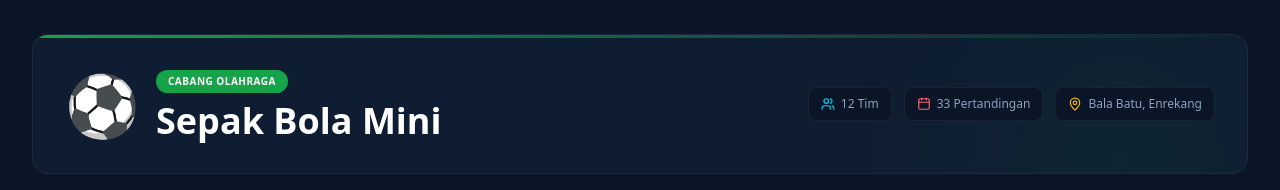
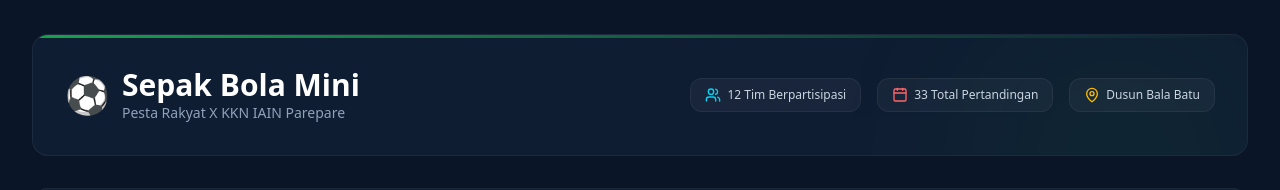
Before and after one commit to Ashif1306/Pestarakyat, a Next.js app: page /olahraga/sepak-bola-mini in a window 1280 px wide. Shown: the part 138-328 px from the top of the page. Built offline with nearby package versions, Linux system fonts and the light colour scheme; no server answers; the database is empty.

Commit message:
Implement full SEO suite including OpenGraph, Twitter Cards, dynamic sitemap.xml, robots.txt, and JSON-LD SportsEvent Schema

```diff
--- a/src/app/layout.tsx
+++ b/src/app/layout.tsx
@@ -8,8 +8,71 @@ const inter = Inter({ subsets: ['latin'], variable: '--font-inter' });
 const outfit = Outfit({ subsets: ['latin'], variable: '--font-outfit' });
 
 export const metadata: Metadata = {
-  title: 'Pesta Rakyat X KKN IAIN — Turnamen Olahraga Antar Dusun',
-  description: 'Website resmi turnamen olahraga Pesta Rakyat X KKN IAIN Parepare. Jadwal, klasemen, bagan knockout, dan hasil pertandingan Volly Putra, Volly Putri, & Sepak Bola Mini di Dusun Bala Batu, Kab. Enrekang.',
+  metadataBase: new URL('https://pestarakyat.vercel.app'),
+  title: {
+    default: 'Pesta Rakyat X KKN IAIN Parepare — Turnamen Olahraga Bala Batu',
+    template: '%s | Pesta Rakyat X KKN IAIN Parepare',
+  },
+  description:
+    'Website resmi turnamen olahraga Pesta Rakyat X KKN IAIN Parepare 2026 di Dusun Bala Batu, Desa Buntu Barana, Kec. Curio, Kab. Enrekang. Jadwal, hasil live, klasemen grup, dan bagan sistem gugur Volly Putra, Volly Putri, & Sepak Bola Mini.',
+  keywords: [
+    'Pesta Rakyat',
+    'KKN IAIN Parepare',
+    'Pesta Rakyat Bala Batu',
+    'Turnamen Olahraga Bala Batu',
+    'Buntu Barana',
+    'Curio Enrekang',
+    'Volly Putra Bala Batu',
+    'Volly Putri Bala Batu',
+    'Sepak Bola Mini Enrekang',
+    'Jadwal Pertandingan Volly',
+    'Klasemen Pesta Rakyat',
+    'Bagan Sistem Gugur',
+    'Turnamen KKN IAIN',
+  ],
+  authors: [{ name: 'KKN IAIN Parepare Posko Bala Batu', url: 'https://pestarakyat.vercel.app' }],
+  creator: 'KKN IAIN Parepare',
+  publisher: 'Posko KKN IAIN Parepare Dusun Bala Batu',
+  robots: {
+    index: true,
+    follow: true,
+    googleBot: {
+      index: true,
+      follow: true,
+      'max-video-preview': -1,
+      'max-image-preview': 'large',
+      'max-snippet': -1,
+    },
+  },
+  openGraph: {
+    type: 'website',
+    locale: 'id_ID',
+    url: 'https://pestarakyat.vercel.app',
+    title: 'Pesta Rakyat X KKN IAIN Parepare — Turnamen Olahraga Bala Batu 2026',
+    description:
+      'Website resmi turnamen olahraga Pesta Rakyat X KKN IAIN Parepare di Dusun Bala Batu, Kab. Enrekang. Cek jadwal live, klasemen grup, dan bagan perempat final secara real-time!',
+    siteName: 'Pesta Rakyat X KKN IAIN Parepare',
+    images: [
+      {
+        url: 'https://pestarakyat.vercel.app/og-image.png',
+        width: 1200,
+        height: 630,
+        alt: 'Pesta Rakyat X KKN IAIN Parepare 2026',
+      },
+    ],
+  },
+  twitter: {
+    card: 'summary_large_image',
+    title: 'Pesta Rakyat X KKN IAIN Parepare — Turnamen Olahraga Bala Batu',
+    description:
+      'Website resmi turnamen olahraga Pesta Rakyat X KKN IAIN Parepare di Dusun Bala Batu, Kab. Enrekang. Jadwal, hasil, & klasemen live!',
+    site: '@balabatu_official',
+    creator: '@balabatu_official',
+    images: ['https://pestarakyat.vercel.app/og-image.png'],
+  },
+  alternates: {
+    canonical: 'https://pestarakyat.vercel.app',
+  },
 };
 
 export default function RootLayout({
@@ -17,8 +80,42 @@ export default function RootLayout({
 }: {
   children: React.ReactNode;
 }) {
+  const jsonLd = {
+    '@context': 'https://schema.org',
+    '@type': 'SportsEvent',
+    name: 'Pesta Rakyat X KKN IAIN Parepare Turnamen Olahraga 2026',
+    description:
+      'Turnamen Olahraga Volly Putra, Volly Putri, dan Sepak Bola Mini Antar Dusun Pesta Rakyat X KKN IAIN Parepare 2026 di Dusun Bala Batu, Desa Buntu Barana, Kec. Curio, Kab. Enrekang.',
+    startDate: '2026-08-10',
+    endDate: '2026-08-25',
+    eventAttendanceMode: 'https://schema.org/OfflineEventAttendanceMode',
+    eventStatus: 'https://schema.org/EventScheduled',
+    location: {
+      '@type': 'Place',
+      name: 'Lapangan Utama & Lapangan Mini Bala Batu',
+      address: {
+        '@type': 'PostalAddress',
+        streetAddress: 'Dusun Bala Batu, Desa Buntu Barana',
+        addressLocality: 'Kecamatan Curio',
+        addressRegion: 'Kabupaten Enrekang, Sulawesi Selatan',
+        addressCountry: 'ID',
+      },
+    },
+    organizer: {
+      '@type': 'Organization',
+      name: 'KKN IAIN Parepare Posko Dusun Bala Batu',
+      url: 'https://pestarakyat.vercel.app',
+    },
+  };
+
   return (
     <html lang="id" className={`${inter.variable} ${outfit.variable}`}>
+      <head>
+        <script
+          type="application/ld+json"
+          dangerouslySetInnerHTML={{ __html: JSON.stringify(jsonLd) }}
+        />
+      </head>
       <body className="font-sans bg-[#0a1628] text-slate-100 min-h-screen flex flex-col antialiased">
         <Navbar />
         <main className="flex-1 pt-20">{children}</main>
--- a/src/app/olahraga/[sportId]/page.tsx
+++ b/src/app/olahraga/[sportId]/page.tsx
@@ -1,5 +1,6 @@
 import { notFound } from 'next/navigation';
 import Link from 'next/link';
+import type { Metadata } from 'next';
 import { ArrowLeft, MapPin, Calendar, Users } from 'lucide-react';
 import SportDetailTabs from '@/components/SportDetailTabs';
 import {
@@ -17,6 +18,28 @@ export const revalidate = 0;
 
 interface PageProps {
   params: Promise<{ sportId: string }>;
+}
+
+export async function generateMetadata({ params }: PageProps): Promise<Metadata> {
+  const { sportId } = await params;
+  const event = getEvent();
+  const sport = event.sports.find((s) => s.id === sportId);
+
+  if (!sport) {
+    return {
+      title: 'Cabang Olahraga Tidak Ditemukan',
+    };
+  }
+
+  return {
+    title: `Turnamen ${sport.name} — Pesta Rakyat X KKN IAIN`,
+    description: `Jadwal pertandingan, klasemen grup, bagan sistem gugur, dan hasil skor live cabang ${sport.name} Pesta Rakyat X KKN IAIN Parepare di Dusun Bala Batu, Kab. Enrekang.`,
+    openGraph: {
+      title: `Turnamen ${sport.name} — Pesta Rakyat X KKN IAIN Parepare`,
+      description: `Lihat jadwal live, klasemen grup, dan bagan knockout cabang ${sport.name} di Dusun Bala Batu, Enrekang.`,
+      url: `https://pestarakyat.vercel.app/olahraga/${sportId}`,
+    },
+  };
 }
 
 export default async function SportDetailPage({ params }: PageProps) {
@@ -60,40 +83,35 @@ export default async function SportDetailPage({ params }: PageProps) {
           style={{ backgroundColor: sport.color }}
         />
 
-        <div className="relative z-10 flex flex-col sm:flex-row items-start sm:items-center gap-6">
-          <div className="flex items-center gap-4">
-            <span className="text-6xl">{sport.icon}</span>
-            <div>
-              <div
-                className="inline-block px-3 py-1 rounded-full text-[10px] font-bold uppercase tracking-wider text-white mb-2"
-                style={{ backgroundColor: sport.color }}
-              >
-                Cabang Olahraga
+        <div className="relative z-10 flex flex-col md:flex-row items-start md:items-center justify-between gap-6">
+          <div className="space-y-3">
+            <div className="flex items-center gap-3">
+              <span className="text-4xl">{sport.icon}</span>
+              <div>
+                <h1 className="text-3xl font-extrabold text-white">{sport.name}</h1>
+                <p className="text-sm text-slate-400">Pesta Rakyat X KKN IAIN Parepare</p>
               </div>
-              <h1 className="text-3xl sm:text-4xl font-extrabold text-white">
-                {sport.name}
-              </h1>
             </div>
           </div>
 
-          <div className="sm:ml-auto flex flex-wrap items-center gap-3 text-xs text-slate-400 font-medium">
-            <span className="flex items-center gap-1.5 bg-[#0a1628] px-3 py-2 rounded-lg border border-white/[0.06]">
-              <Users className="w-3.5 h-3.5 text-cyan-400" />
-              {teams.length} Tim
-            </span>
-            <span className="flex items-center gap-1.5 bg-[#0a1628] px-3 py-2 rounded-lg border border-white/[0.06]">
-              <Calendar className="w-3.5 h-3.5 text-red-400" />
-              {allMatches.length} Pertandingan
-            </span>
-            <span className="flex items-center gap-1.5 bg-[#0a1628] px-3 py-2 rounded-lg border border-white/[0.06]">
-              <MapPin className="w-3.5 h-3.5 text-amber-400" />
-              Bala Batu, Enrekang
-            </span>
+          <div className="flex flex-wrap items-center gap-4 text-xs text-slate-300">
+            <div className="flex items-center gap-1.5 bg-white/[0.04] px-3.5 py-2 rounded-xl border border-white/[0.06]">
+              <Users className="w-4 h-4 text-cyan-400" />
+              <span>{teams.length} Tim Berpartisipasi</span>
+            </div>
+            <div className="flex items-center gap-1.5 bg-white/[0.04] px-3.5 py-2 rounded-xl border border-white/[0.06]">
+              <Calendar className="w-4 h-4 text-red-400" />
+              <span>{allMatches.length} Total Pertandingan</span>
+            </div>
+            <div className="flex items-center gap-1.5 bg-white/[0.04] px-3.5 py-2 rounded-xl border border-white/[0.06]">
+              <MapPin className="w-4 h-4 text-amber-400" />
+              <span>Dusun Bala Batu</span>
+            </div>
           </div>
         </div>
       </div>
 
-      {/* Tabs */}
+      {/* Tabs & Content */}
       <SportDetailTabs
         sportId={sportId}
         sportName={sport.name}
@@ -107,11 +125,3 @@ export default async function SportDetailPage({ params }: PageProps) {
     </div>
   );
 }
-
-export function generateStaticParams() {
-  return [
-    { sportId: 'volly-putra' },
-    { sportId: 'volly-putri' },
-    { sportId: 'sepak-bola-mini' },
-  ];
-}
--- a/src/app/tentang/page.tsx
+++ b/src/app/tentang/page.tsx
@@ -1,5 +1,18 @@
+import type { Metadata } from 'next';
 import { Trophy, Users, HeartHandshake, Flame, MapPin, Calendar } from 'lucide-react';
 import { getEvent } from '@/lib/data';
+
+export const metadata: Metadata = {
+  title: 'Tentang Pesta Rakyat X KKN IAIN Parepare',
+  description:
+    'Informasi lengkap turnamen Pesta Rakyat X KKN IAIN Parepare 2026 di Dusun Bala Batu, Desa Buntu Barana, Kec. Curio, Kab. Enrekang. Penyelenggara Posko KKN IAIN Parepare.',
+  openGraph: {
+    title: 'Tentang Pesta Rakyat X KKN IAIN Parepare',
+    description:
+      'Informasi lengkap turnamen Pesta Rakyat X KKN IAIN Parepare di Dusun Bala Batu, Kab. Enrekang.',
+    url: 'https://pestarakyat.vercel.app/tentang',
+  },
+};
 
 export default function TentangPage() {
   const event = getEvent();
@@ -9,7 +22,7 @@ export default function TentangPage() {
       {/* Hero Header */}
       <div className="text-center space-y-4">
         <div className="inline-flex items-center gap-2 px-4 py-1.5 rounded-full bg-red-500/10 border border-red-500/30 text-red-400 text-xs font-bold uppercase tracking-wider">
-          <Flame className="w-3 h-3" />
+          <Flame className="w-3.5 h-3.5" />
           Semarak Kemerdekaan
         </div>
         <h1 className="text-4xl sm:text-6xl font-extrabold text-white">Tentang Pesta Rakyat</h1>
@@ -18,67 +31,66 @@ export default function TentangPage() {
         </p>
         <p className="text-sm font-bold italic tracking-wide">
           <span className="text-cyan-400">Berkarya</span>
-          <span className="text-slate-500">, </span>
-          <span className="text-red-400">Berbagi</span>
-          <span className="text-slate-500">, </span>
-          <span className="text-amber-400">Menginspirasi</span>
+          <span className="text-slate-400 mx-2">•</span>
+          <span className="text-red-400">Berdaya</span>
+          <span className="text-slate-400 mx-2">•</span>
+          <span className="text-amber-400">Berbudaya</span>
         </p>
       </div>
 
-      {/* Highlights Grid */}
+      {/* Info Cards */}
       <div className="grid grid-cols-1 md:grid-cols-3 gap-6">
-        <div className="bg-[#0f1d32] border border-white/[0.06] rounded-2xl p-6 space-y-3 hover:border-cyan-500/20 transition-colors">
-          <div className="w-12 h-12 rounded-xl bg-cyan-500/10 border border-cyan-500/30 flex items-center justify-center text-cyan-400">
+        <div className="bg-[#0f1d32] border border-white/[0.06] rounded-2xl p-6 space-y-3 text-center">
+          <div className="w-12 h-12 rounded-xl bg-red-500/10 border border-red-500/20 text-red-400 flex items-center justify-center mx-auto">
             <Trophy className="w-6 h-6" />
           </div>
-          <h3 className="text-lg font-bold text-white">3 Cabang Olahraga</h3>
-          <p className="text-slate-400 text-sm leading-relaxed">
-            Volly Putra, Volly Putri, dan Sepak Bola Mini. Fase grup + bagan knockout untuk memperebutkan piala dan hadiah.
+          <h3 className="text-lg font-bold text-white">Turnamen Olahraga</h3>
+          <p className="text-xs text-slate-400 leading-relaxed">
+            Menyelenggarakan 3 cabang olahraga unggulan: Volly Putra, Volly Putri, dan Sepak Bola Mini dengan total puluhan tim dari berbagai dusun.
           </p>
         </div>
 
-        <div className="bg-[#0f1d32] border border-white/[0.06] rounded-2xl p-6 space-y-3 hover:border-red-500/20 transition-colors">
-          <div className="w-12 h-12 rounded-xl bg-red-500/10 border border-red-500/30 flex items-center justify-center text-red-400">
+        <div className="bg-[#0f1d32] border border-white/[0.06] rounded-2xl p-6 space-y-3 text-center">
+          <div className="w-12 h-12 rounded-xl bg-cyan-500/10 border border-cyan-500/20 text-cyan-400 flex items-center justify-center mx-auto">
             <Users className="w-6 h-6" />
           </div>
-          <h3 className="text-lg font-bold text-white">Antar Dusun & Pemuda</h3>
-          <p className="text-slate-400 text-sm leading-relaxed">
-            Diikuti oleh tim-tim perwakilan dusun dan pemuda Bala Batu serta sekitarnya untuk mempererat tali silaturahmi.
+          <h3 className="text-lg font-bold text-white">KKN IAIN Parepare</h3>
+          <p className="text-xs text-slate-400 leading-relaxed">
+            Diselenggarakan oleh mahasiswa KKN IAIN Parepare Angkatan X Posko Dusun Bala Batu sebagai sarana mempererat silaturahmi & kebersamaan warga.
           </p>
         </div>
 
-        <div className="bg-[#0f1d32] border border-white/[0.06] rounded-2xl p-6 space-y-3 hover:border-amber-500/20 transition-colors">
-          <div className="w-12 h-12 rounded-xl bg-amber-500/10 border border-amber-500/30 flex items-center justify-center text-amber-400">
+        <div className="bg-[#0f1d32] border border-white/[0.06] rounded-2xl p-6 space-y-3 text-center">
+          <div className="w-12 h-12 rounded-xl bg-amber-500/10 border border-amber-500/20 text-amber-400 flex items-center justify-center mx-auto">
             <HeartHandshake className="w-6 h-6" />
           </div>
-          <h3 className="text-lg font-bold text-white">KKN IAIN Parepare</h3>
-          <p className="text-slate-400 text-sm leading-relaxed">
-            Diselenggarakan oleh mahasiswa KKN IAIN Parepare Posko 03 Angkatan 37 berkolaborasi dengan Pemuda Balabatu.
+          <h3 className="text-lg font-bold text-white">Semangat Sportivitas</h3>
+          <p className="text-xs text-slate-400 leading-relaxed">
+            Mengedepankan nilai-nilai kejujuran, kebersamaan, dan rasa persaudaraan antar warga masyarakat dan peserta turnamen.
           </p>
         </div>
       </div>
 
-      {/* Info Card */}
-      <div className="bg-gradient-to-r from-[#0f1d32] via-[#0d1a2e] to-[#0f1d32] border border-red-500/20 rounded-2xl p-8 space-y-6">
-        <div className="flex items-center gap-3">
-          <Flame className="w-6 h-6 text-red-400" />
-          <h2 className="text-xl font-bold text-white">Detail Pelaksanaan</h2>
-        </div>
+      {/* Details Box */}
+      <div className="bg-[#0f1d32] border border-white/[0.06] rounded-2xl p-8 space-y-6">
+        <h2 className="text-xl font-bold text-white border-b border-white/[0.06] pb-4">
+          Detail Pelaksanaan Event
+        </h2>
 
-        <div className="grid grid-cols-1 sm:grid-cols-2 gap-4 text-sm text-slate-300">
-          <div className="flex items-center gap-3 bg-[#0a1628] p-4 rounded-xl border border-white/[0.04]">
-            <Calendar className="w-5 h-5 text-cyan-400" />
+        <div className="grid grid-cols-1 sm:grid-cols-2 gap-6 text-sm">
+          <div className="flex items-start gap-3">
+            <Calendar className="w-5 h-5 text-red-400 flex-shrink-0 mt-0.5" />
             <div>
-              <div className="text-xs text-slate-400">Waktu Pelaksanaan</div>
-              <div className="font-bold text-white">14 – 25 Agustus 2026</div>
+              <span className="text-xs font-bold text-slate-400 uppercase tracking-wider block">Waktu Pelaksanaan</span>
+              <span className="text-white font-medium">14 – 25 Agustus 2026</span>
             </div>
           </div>
 
-          <div className="flex items-center gap-3 bg-[#0a1628] p-4 rounded-xl border border-white/[0.04]">
-            <MapPin className="w-5 h-5 text-red-400" />
+          <div className="flex items-start gap-3">
+            <MapPin className="w-5 h-5 text-cyan-400 flex-shrink-0 mt-0.5" />
             <div>
-              <div className="text-xs text-slate-400">Lokasi Pertandingan</div>
-              <div className="font-bold text-white">Dusun Bala Batu, Desa Buntu Barana, Kec. Curio, Kab. Enrekang</div>
+              <span className="text-xs font-bold text-slate-400 uppercase tracking-wider block">Lokasi Utama</span>
+              <span className="text-white font-medium">Dusun Bala Batu, Desa Buntu Barana, Kec. Curio, Kab. Enrekang</span>
             </div>
           </div>
         </div>
```
Also changed, not shown: src/app/robots.ts (added, +14 -0 lines), src/app/sitemap.ts (added, +56 -0 lines).
